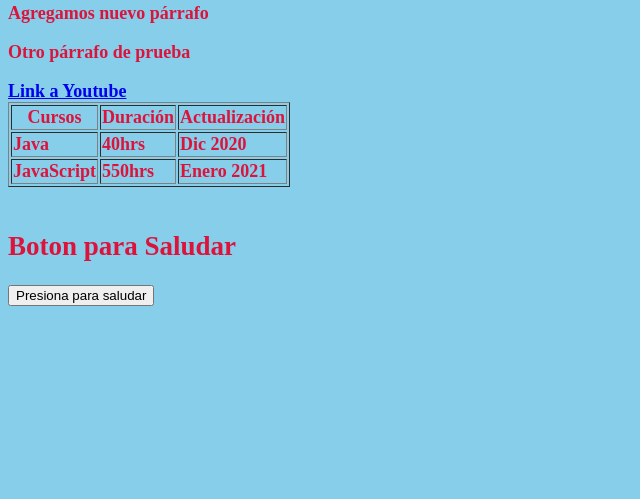
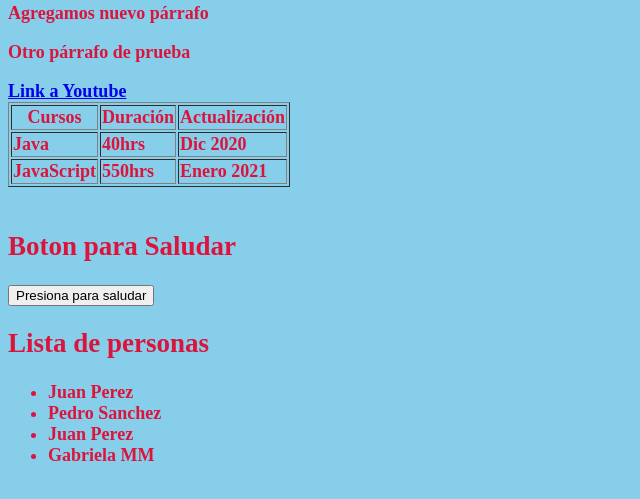
Before and after one commit to KingDavid77/CursoGit, a plain HTML site: page index.html in a window 1280 px wide. Shown: the part 87-586 px from the top of the page, without its empty margins (0-640 px from the left). Drawn offline with Linux system fonts and the light colour scheme.

Commit message:
Lista de personas agregada

```diff
--- a/index.html
+++ b/index.html
@@ -34,6 +34,14 @@
     <br />
     <h2>Boton para Saludar</h2>
     <input type="button" value="Presiona para saludar" onclick="saludar()" />
+    <br/>
+    <h2>Lista de personas</h2>
+    <ul>
+        <li>Juan Perez</li>
+        <li>Pedro Sanchez</li>
+        <li>Juan Perez</li>
+        <li>Gabriela MM</li>
+    </ul>
 </body>
 
 </html>
```
